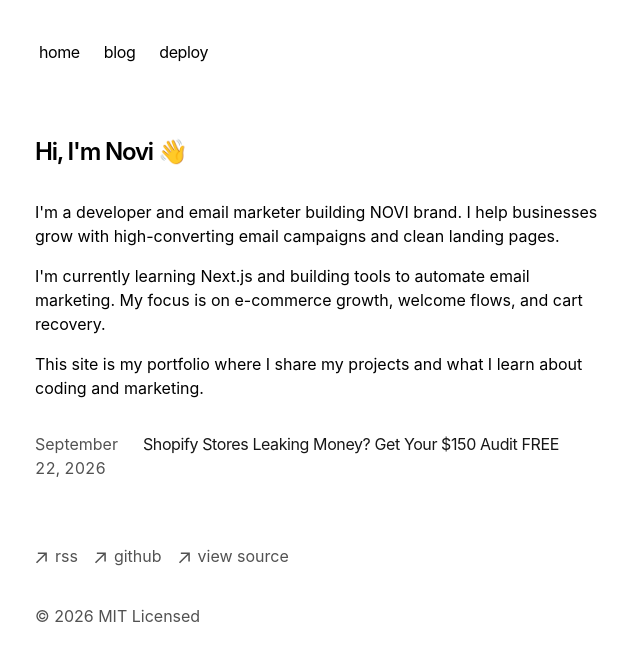
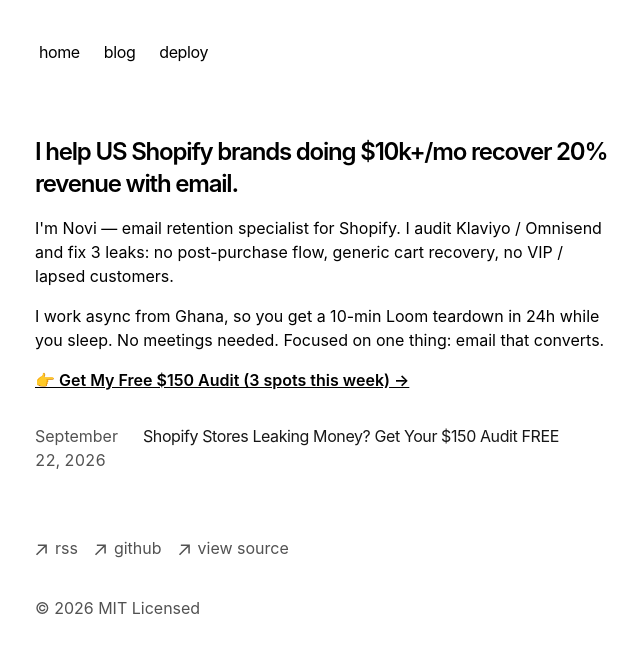
Before and after one commit to NOVI-I6699-cmd/portfolio-starter-kit, a Next.js app: page / in a window 1280 px wide. Shown: the top 660 px of the page, without its empty margins (317-957 px from the left). Built offline with nearby package versions, Linux system fonts and the light colour scheme.

Commit message:
Update page.tsx

```diff
--- a/app/page.tsx
+++ b/app/page.tsx
@@ -3,17 +3,22 @@ import { BlogPosts } from 'app/components/posts'
 export default function Page() {
   return (
     <section>
-      <h1 className="mb-8 text-2xl font-semibold tracking-tighter">
-        Hi, I'm Novi 👋
+      <h1 className="mb-4 text-2xl font-semibold tracking-tighter">
+        I help US Shopify brands doing $10k+/mo recover 20% revenue with email.
       </h1>
       <p className="mb-4">
-        {`I'm a developer and email marketer building NOVI brand. I help businesses grow with high-converting email campaigns and clean landing pages.`}
+        {`I'm Novi — email retention specialist for Shopify. I audit Klaviyo / Omnisend and fix 3 leaks: no post-purchase flow, generic cart recovery, no VIP / lapsed customers.`}
       </p>
       <p className="mb-4">
-        {`I'm currently learning Next.js and building tools to automate email marketing. My focus is on e-commerce growth, welcome flows, and cart recovery.`}
+        {`I work async from Ghana, so you get a 10-min Loom teardown in 24h while you sleep. No meetings needed. Focused on one thing: email that converts.`}
       </p>
-      <p className="mb-4">
-        {`This site is my portfolio where I share my projects and what I learn about coding and marketing.`}
+      <p className="mb-8">
+        <a
+          href="/blog/think-outside-the-inbox-novi"
+          className="font-semibold underline"
+        >
+          {`👉 Get My Free $150 Audit (3 spots this week) →`}
+        </a>
       </p>
       <div className="my-8">
         <BlogPosts />
```
